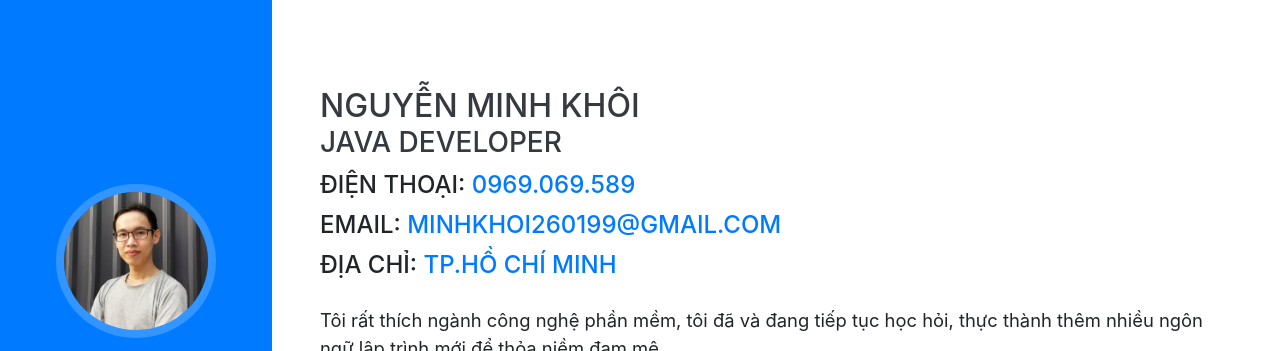
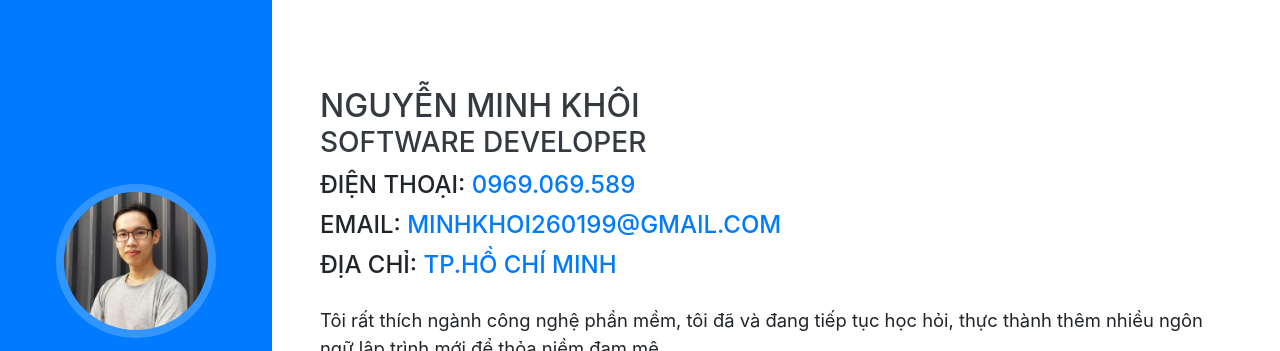
Before and after one commit to minhkhoi260199/minhkhoi260199.github.io, a website with bundled scripts: page index.html in a window 1280 px wide. Shown: the part 35-386 px from the top of the page. Built offline with nearby package versions, Linux system fonts and the light colour scheme; a web font is replaced by a local one.

Commit message:
editjobtitle

```diff
--- a/index.html
+++ b/index.html
@@ -107,7 +107,7 @@
             NGUYỄN MINH
             <span class="text-md-right">KHÔI</span>
           </h2>
-          <h3>Java developer</h3>
+          <h3>Software developer</h3>
           <div class="subheading mb-1">
             ĐIỆN THOẠI:
             <a href="">0969.069.589</a>
```
Also changed, not shown: index_en.html (+1 -1 lines).
